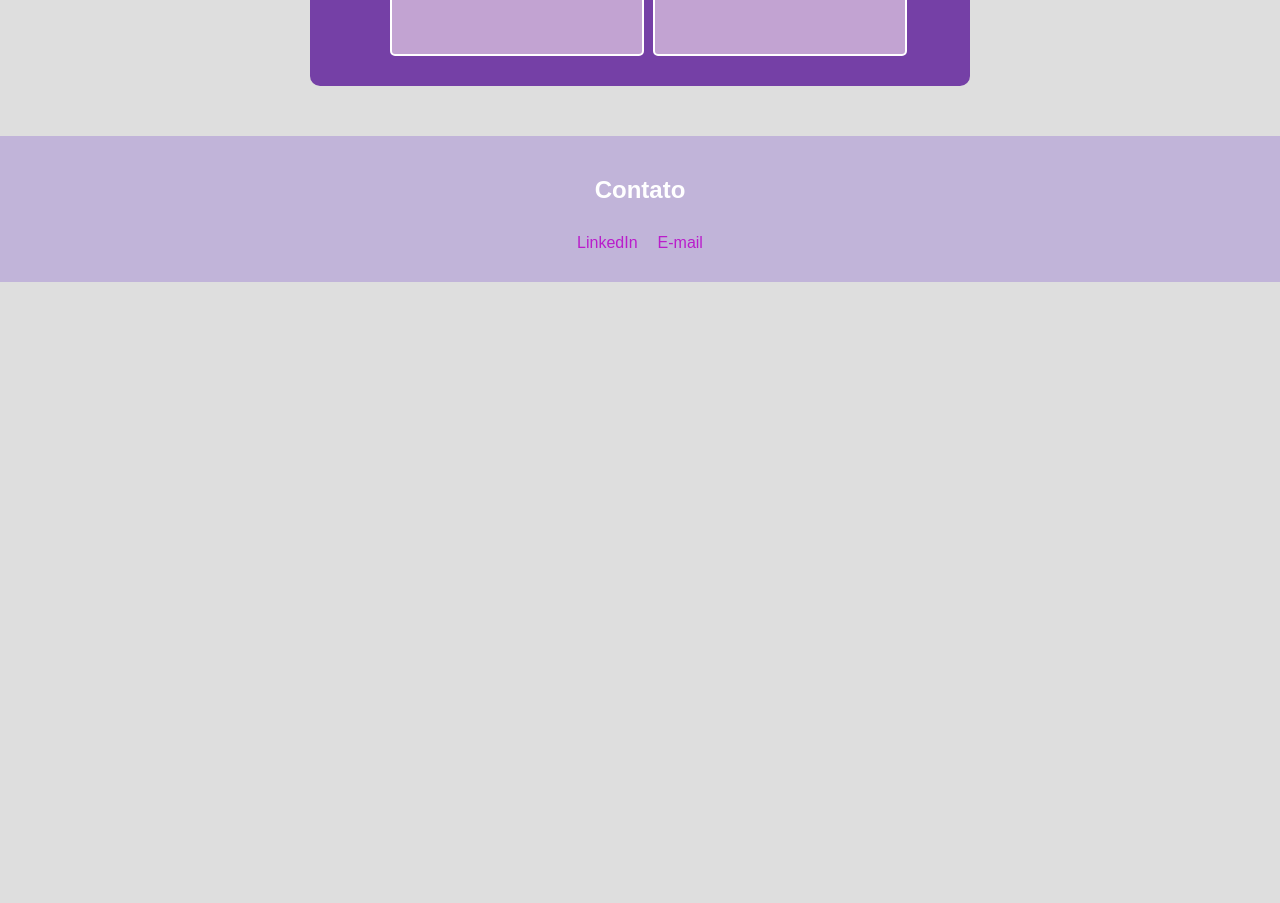
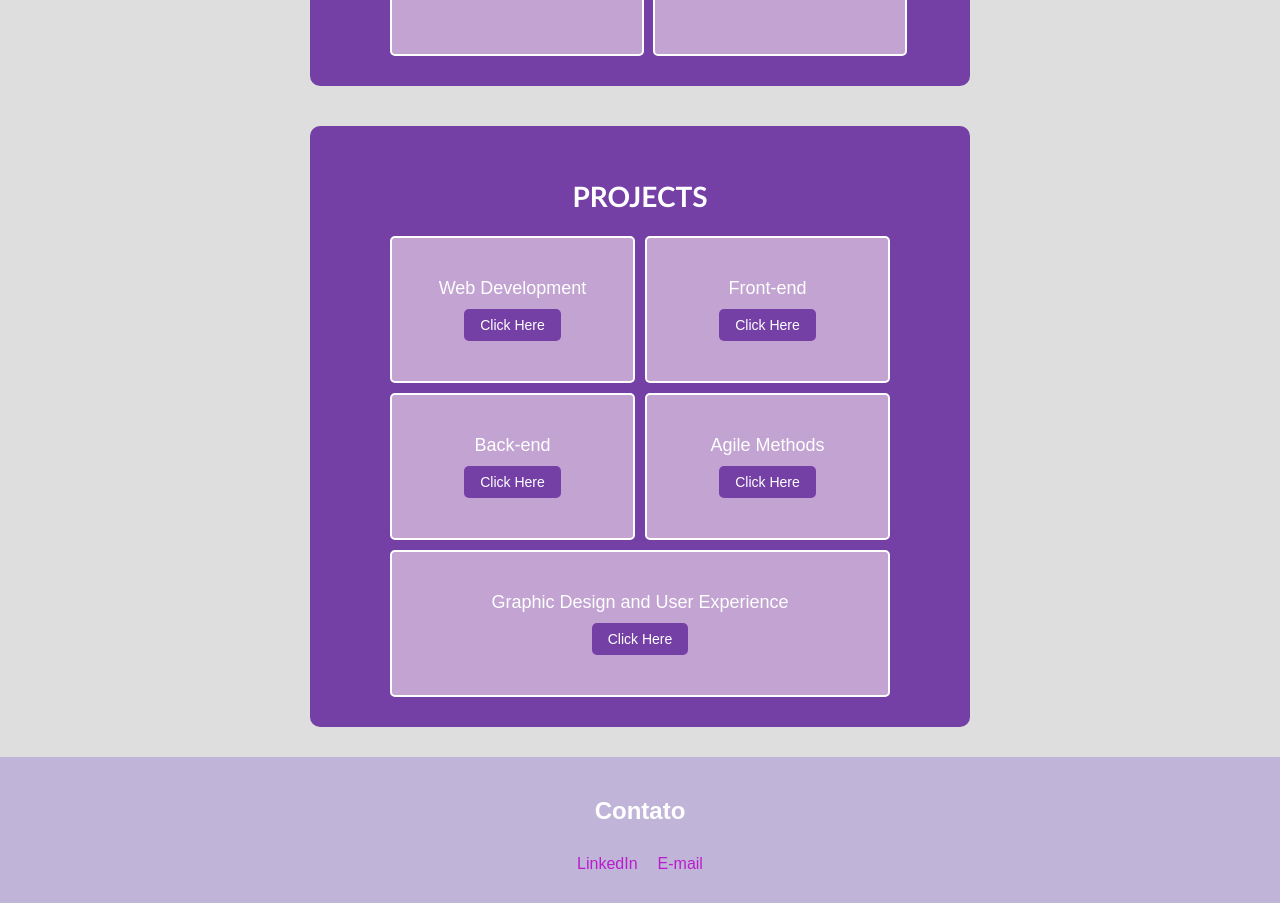
Before and after one commit to emi-fernandes/emi-site, a React (Create React App) app: page / in a window 1280 px wide. Shown: the part 880-1783 px from the top of the page. Before the commit the page ends 1162 px from the top, so only its background shows below. Built offline with nearby package versions, Linux system fonts and the light colour scheme.

Commit message:
commit 5

```diff
--- a/src/App.css
+++ b/src/App.css
@@ -147,6 +147,76 @@ body, html {
   font-size: 16px;
 }
 
+/* Seção Projects */
+.projects {
+  background-color: #7540a6;
+  padding: 30px;
+  text-align: center;
+  color: white;
+  border-radius: 10px;
+  width: 600px;
+  margin: 20px auto;
+}
+
+.projects h2 {
+  font-family: 'Trebuchet MS', sans-serif;
+  font-size: 28px;
+  font-weight: bold;
+  text-transform: uppercase;
+}
+
+/* Grid de Projetos */
+.projects-grid {
+  display: grid;
+  grid-template-columns: repeat(2, 1fr);
+  gap: 10px;
+  width: 100%;
+  max-width: 500px;
+  margin: 0 auto;
+}
+
+.projects-grid .full-width {
+  grid-column: span 2;
+}
+
+/* Estilização dos blocos de projetos */
+.project-item {
+  background-color: #c2a3d2;
+  display: flex;
+  flex-direction: column;
+  align-items: center;
+  justify-content: center;
+  font-size: 18px;
+  padding: 40px;
+  border-radius: 5px;
+  cursor: pointer;
+  transition: transform 0.3s, background-color 0.3s;
+  border: 2px solid white;
+}
+
+.project-item:hover {
+  background-color: #b08bc9;
+  transform: scale(1.05);
+}
+
+/* Botões dentro dos blocos de projetos */
+.project-item button {
+  margin-top: 10px;
+  padding: 8px 16px;
+  background-color: #7540a6;
+  color: white;
+  border: none;
+  border-radius: 5px;
+  cursor: pointer;
+  font-size: 14px;
+}
+
+.project-item button:hover {
+  background-color: #5d2f82;
+}
+
+
+
 .modal-overlay {
   position: fixed;
   top: 0;
--- a/src/App.js
+++ b/src/App.js
@@ -6,10 +6,9 @@ function App() {
 
   const info = {
     personalfacts: "Hi! My name is Emilly Fernandes, I’m 21 years old, and I’m from Brazil. I have a deep love for animals, nature, and exploring new things. Being outdoors brings me balance, and I enjoy discovering new places, learning new skills, and experiencing challenges that push me to grow. I’m naturally curious and always on the move, seeking personal growth and fresh perspectives. I also have a tiny, beautiful dog named Mel, who fills my days with joy and companionship. She’s a big part of my life and makes every moment even more special. I believe that every experience shapes us, and I’m always ready for the next adventure!",
-    education: "I am currenly in the fourth semester of Data Science and AI at Ibmec.",
-    swimming: "I was a competitive swimmer for six years, learning teamwork and discipline.",
-    development: "I specialize in web development with React, HTML, CSS, and JavaScript.",
-    dataScience: "I am passionate about data science, machine learning, and AI applications."
+    education: "I’m currently in my fourth semester of Data Science and Artificial Intelligence at Ibmec, Brazil, and spending this semester at EM Normandie in Dublin. This exchange is giving me international academic experience and exposure to new perspectives. Before university, I studied at Rio International School, where I built a strong foundation in English and adaptability.",
+    swimming: "I have always been passionate about movement and physical activities. I practiced competitive swimming for six years, which taught me discipline, resilience, and teamwork. Before that, I trained in ballet from the age of 3 to 14, developing flexibility, balance, and dedication. More recently, I have been passionate about surfing, which allows me to connect with nature while constantly challenging myself to improve. ",
+    dataScience: "I worked as a web development intern for four months at Lance, a major sports media website in Brazil. During this time, I contributed to the development and maintenance of the platform, improving my skills in front-end development, problem-solving, and website optimization. This experience allowed me to work in a fast-paced environment, collaborate with a professional team, and gain hands-on knowledge in website development for a high-traffic sports platform."
   };
 
   return (
@@ -58,6 +57,17 @@ function App() {
           </div>
         )}
       </main>
+<section class="projects">
+  <h2>Projects</h2>
+  <div class="projects-grid">
+    <div class="project-item">Web Development<button>Click Here</button></div>
+    <div class="project-item">Front-end<button>Click Here</button></div>
+    <div class="project-item">Back-end<button>Click Here</button></div>
+    <div class="project-item">Agile Methods<button>Click Here</button></div>
+    <div class="project-item full-width">Graphic Design and User Experience<button>Click Here</button></div>
+  </div>
+</section>
+
       <footer id="contact" className="footer">
         <h2>Contato</h2>
         <a href="https://www.linkedin.com/in/emilly-fernandes-684155261" target="_blank" rel="noopener noreferrer" className="linkedin-link">
```
